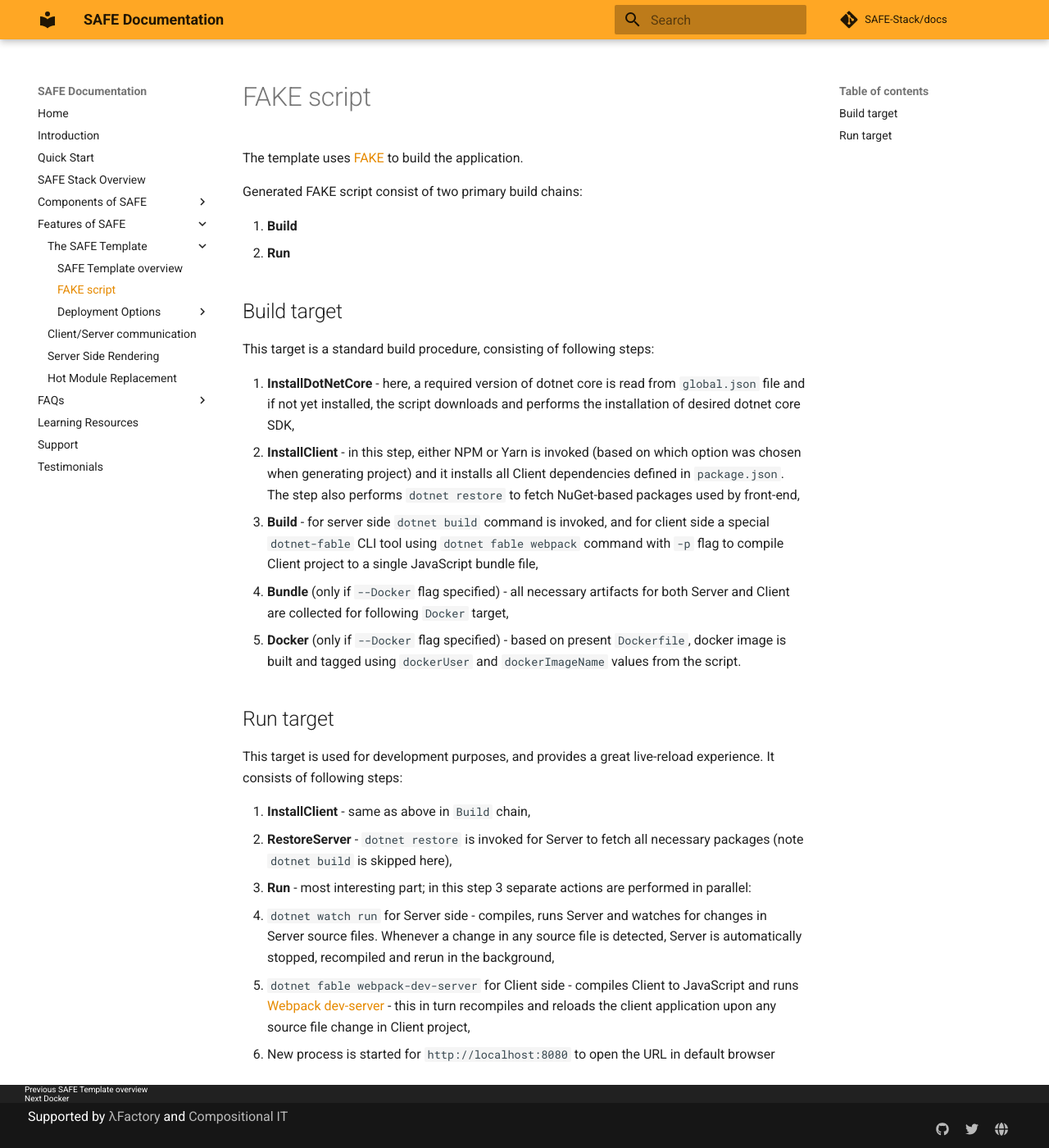
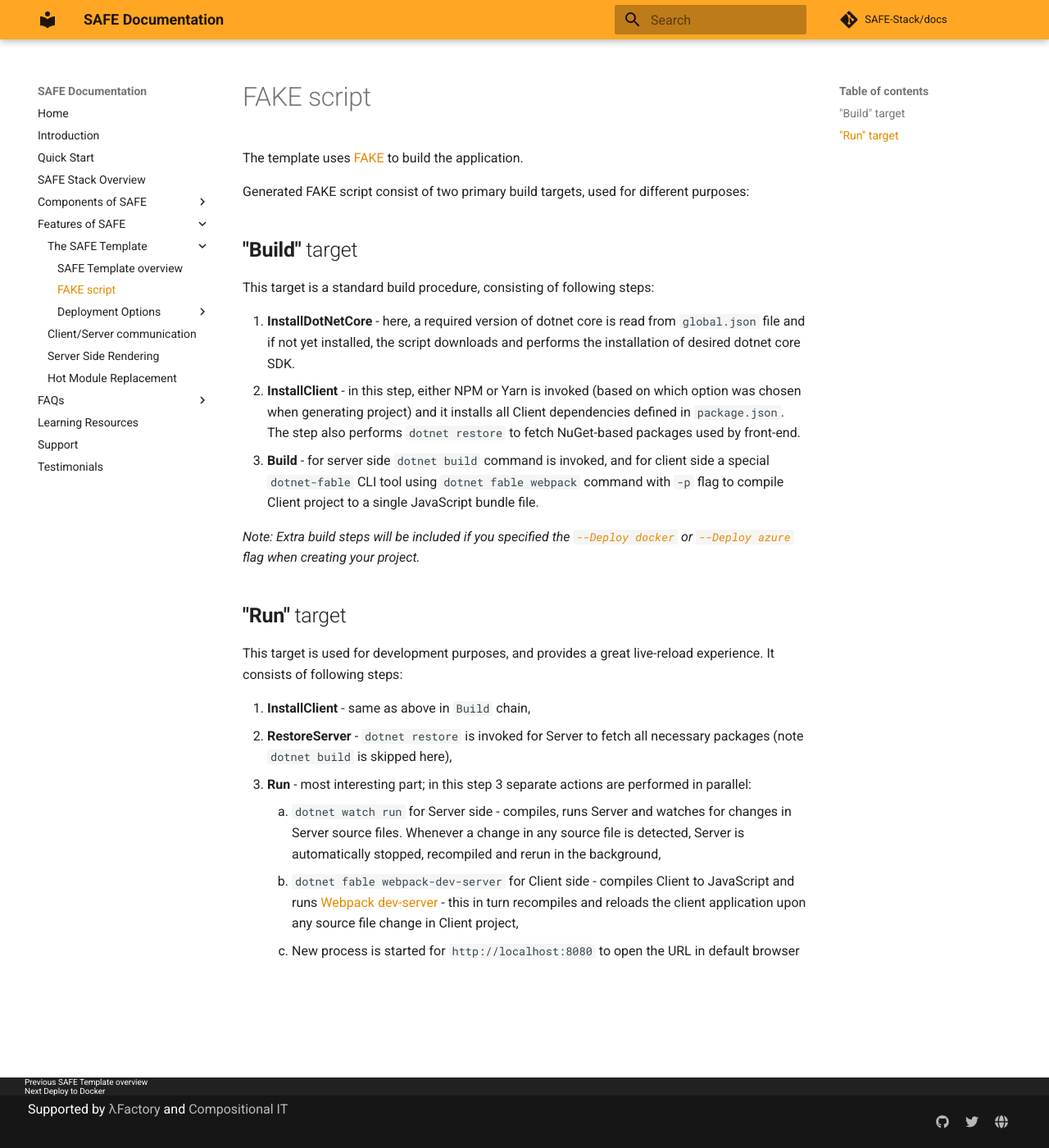
Before and after one commit to SAFE-Stack/docs, an MkDocs documentation site: the page built from docs/template-fake.md, in a window 1280 px wide and 1400 px high. Shown: the whole window at 82% size. Built offline with MkDocs 1.6.1 and Material for MkDocs 9.7.7, drawn with Linux system fonts in a browser that asks for light colours; comment, search, counter and statistics services are not loaded; old or Windows-style settings are respelled for this version of MkDocs.

Commit message:
Work on Azure deployment docs.

```diff
--- a/docs/template-fake.md
+++ b/docs/template-fake.md
@@ -1,27 +1,24 @@
 The template uses [FAKE](https://fake.build/) to build the application.
 
-Generated FAKE script consist of two primary build chains:
+Generated FAKE script consist of two primary build targets, used for different purposes:
 
-1. **Build**
-2. **Run**
-
-## Build target
+## **"Build"** target
 
 This target is a standard build procedure, consisting of following steps:
 
-1. **InstallDotNetCore** - here, a required version of dotnet core is read from `global.json` file and if not yet installed, the script downloads and performs the installation of desired dotnet core SDK,
-1. **InstallClient** - in this step, either NPM or Yarn is invoked (based on which option was chosen when generating project) and it installs all Client dependencies defined in `package.json`. The step also performs `dotnet restore` to fetch NuGet-based packages used by front-end,
-1. **Build** - for server side `dotnet build` command is invoked, and for client side a special `dotnet-fable` CLI tool using `dotnet fable webpack` command with `-p` flag to compile Client project to a single JavaScript bundle file,
-1. **Bundle** (only if `--Docker` flag specified) - all necessary artifacts for both Server and Client are collected for following `Docker` target,
-1. **Docker** (only if `--Docker` flag specified) - based on present `Dockerfile`, docker image is built and tagged using `dockerUser` and `dockerImageName` values from the script.
+1. **InstallDotNetCore** - here, a required version of dotnet core is read from `global.json` file and if not yet installed, the script downloads and performs the installation of desired dotnet core SDK.
+1. **InstallClient** - in this step, either NPM or Yarn is invoked (based on which option was chosen when generating project) and it installs all Client dependencies defined in `package.json`. The step also performs `dotnet restore` to fetch NuGet-based packages used by front-end.
+1. **Build** - for server side `dotnet build` command is invoked, and for client side a special `dotnet-fable` CLI tool using `dotnet fable webpack` command with `-p` flag to compile Client project to a single JavaScript bundle file.
 
-## Run target
+*Note: Extra build steps will be included if you specified the [`--Deploy docker`](template-docker) or [`--Deploy azure`](template-appservice) flag when creating your project.*
+
+## **"Run"** target
 
 This target is used for development purposes, and provides a great live-reload experience. It consists of following steps:
 
 1. **InstallClient** - same as above in `Build` chain,
 1. **RestoreServer** - `dotnet restore` is invoked for Server to fetch all necessary packages (note `dotnet build` is skipped here),
 1. **Run** - most interesting part; in this step 3 separate actions are performed in parallel:
-  1. `dotnet watch run` for Server side - compiles, runs Server and watches for changes in Server source files. Whenever a change in any source file is detected, Server is automatically stopped, recompiled and rerun in the background,
-  1. `dotnet fable webpack-dev-server` for Client side - compiles Client to JavaScript and runs [Webpack dev-server](https://github.com/webpack/webpack-dev-server) - this in turn recompiles and reloads the client application upon any source file change in Client project,
-  1. New process is started for `http://localhost:8080` to open the URL in default browser
+    1. `dotnet watch run` for Server side - compiles, runs Server and watches for changes in Server source files. Whenever a change in any source file is detected, Server is automatically stopped, recompiled and rerun in the background,
+    1. `dotnet fable webpack-dev-server` for Client side - compiles Client to JavaScript and runs [Webpack dev-server](https://github.com/webpack/webpack-dev-server) - this in turn recompiles and reloads the client application upon any source file change in Client project,
+    1. New process is started for `http://localhost:8080` to open the URL in default browser
--- a/mkdocs.yml
+++ b/mkdocs.yml
@@ -38,8 +38,9 @@
     - 'SAFE Template overview': 'template-overview.md'
     - 'FAKE script': 'template-fake.md'
     - Deployment Options:
-      - 'Docker': 'template-docker.md'
-      - 'Azure App Service': 'template-appservice.md'
+      - 'Deploy to Docker': 'template-docker.md'
+      - 'Deploy to App Service': 'template-appservice.md'
+      - 'Registering with Azure': 'template-azure-registration.md'
   - 'Client/Server communication' : 'feature-clientserver.md'
   - 'Server Side Rendering' : 'feature-ssr.md'
   - 'Hot Module Replacement' : 'feature-hmr.md'
```
Also changed, not shown: docs/template-appservice.md (+60 -0 lines), docs/template-azure-registration.md (added, +37 -0 lines), docs/template-docker.md (+4 -0 lines), docs/img/deploy-appservice-1.png (added), docs/img/deploy-appservice-2.png (added), docs/img/deploy-appservice-3.png (added), docs/img/deploy-appservice-4.png (added), docs/img/deploy-appservice-5.png (added), docs/img/deploy-appservice-6.png (added), docs/img/deploy-appservice-7.png (added), docs/img/deploy-appservice-8.png (added).
